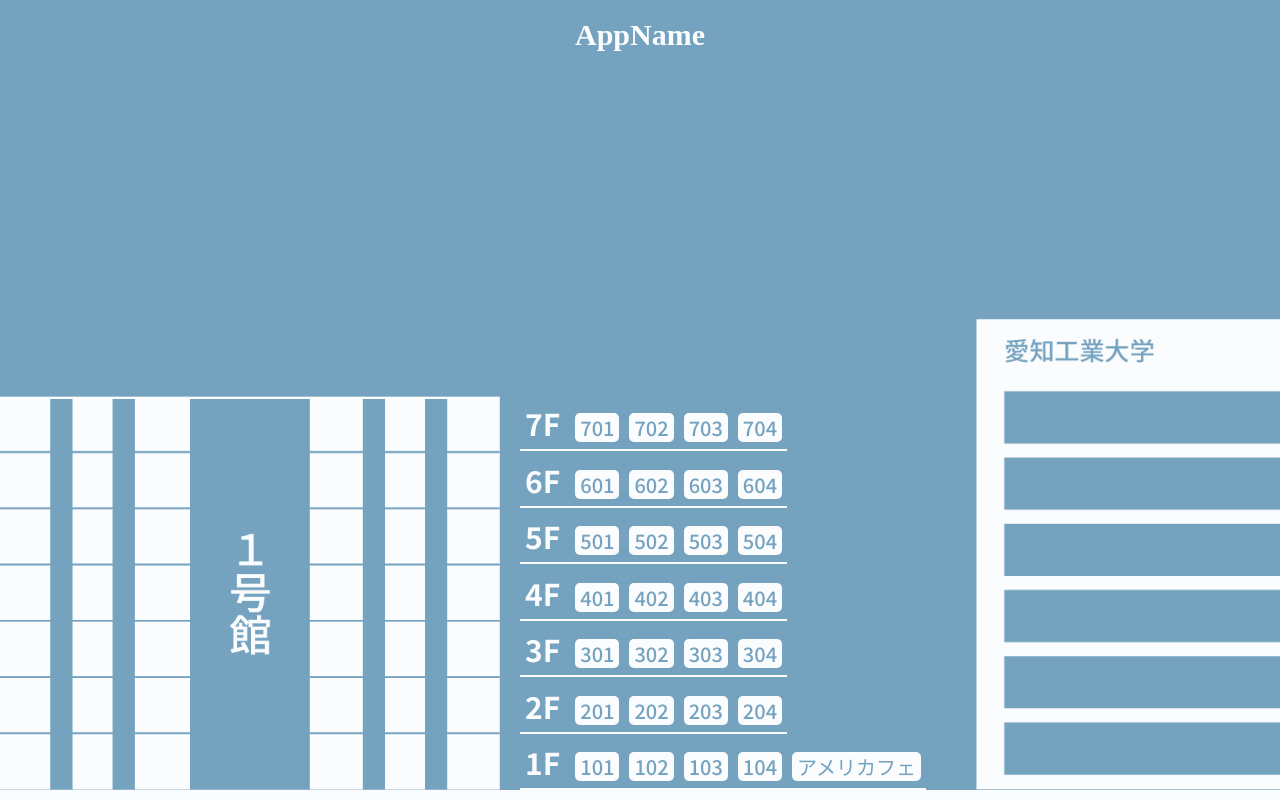
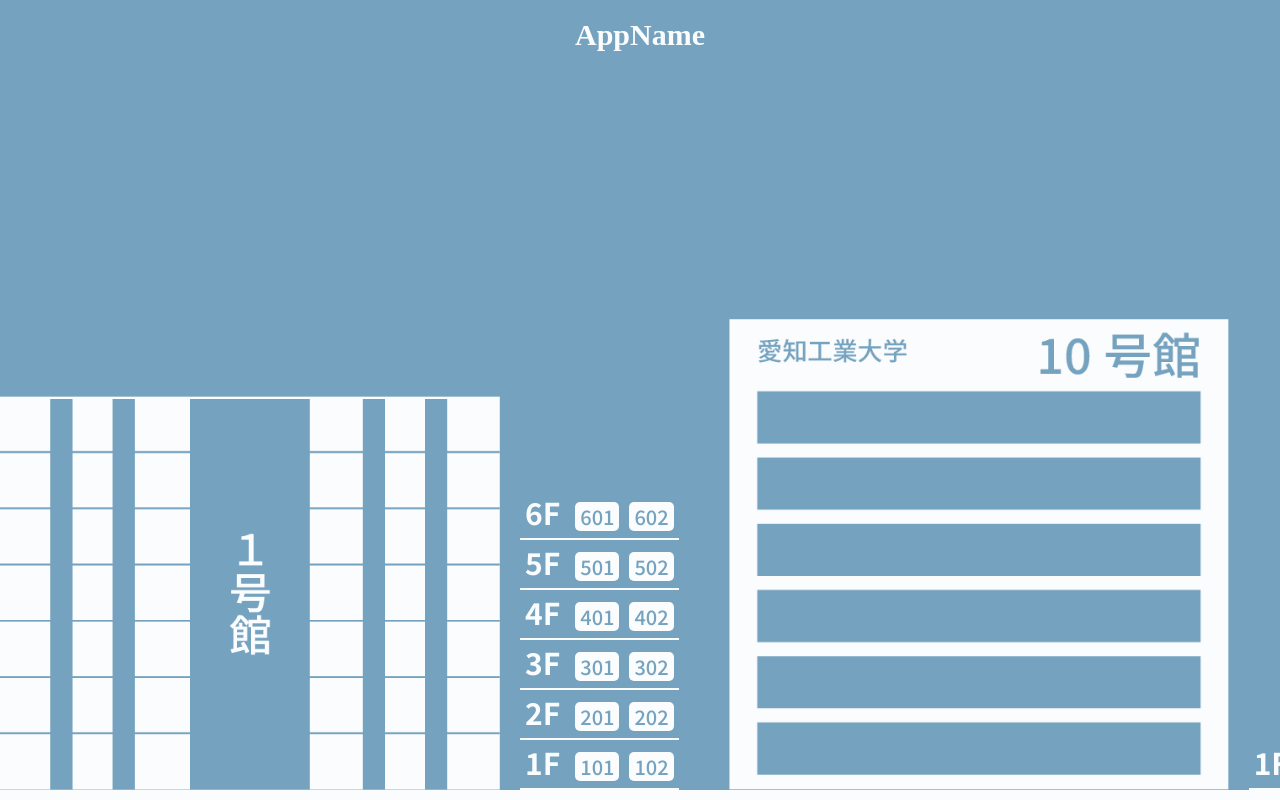
Before and after one commit to SystemEngineeringTeam/geekcamp-2023-vol9, a Next.js app in the folder frontend/: page / in a window 1280 px wide. Built offline with nearby package versions, Linux system fonts and the light colour scheme.

Commit message:
type: 型を修正

```diff
--- a/frontend/components/page/Builds.tsx
+++ b/frontend/components/page/Builds.tsx
@@ -1,31 +1,35 @@
 import styles from "@/styles/Builds.module.scss";
-import { builds } from "@/const";
+import { stayCountsResponse } from "@/const";
 import { useRouter } from "next/router";
+import { useEffect } from "react";
+import { useRecoilState } from "recoil";
+import { stayCountsState } from "../recoil/state";
 
 export default function Builds() {
+  const [stayCounts, setStayCounts] = useRecoilState(stayCountsState);
   const router = useRouter();
+
+  useEffect(() => {
+    const res = stayCountsResponse;
+    if (res.type === "succeeded") {
+      setStayCounts(res.content.staycounts);
+    }
+  }, [setStayCounts]);
 
   return (
     <div className={styles.builds}>
-      {builds.map((build) => (
-        <div className={styles.build} key={build.id}>
+      {Object.keys(stayCounts).map((key) => (
+        <div className={styles.build} key={key}>
           <div
             className={styles.image_container}
             style={{
-              backgroundImage: `url(${build.image})`,
+              backgroundImage: `url(/images/${key}.png)`,
             }}
           ></div>
 
-          <div
-            className={styles.selecter}
-            style={{ paddingBottom: `${build.bottomSpace}px` }}
-          >
-            {build.areas.map((area) => (
-              <div
-                className={styles.area}
-                style={{ marginTop: `${build.gap}px` }}
-                key={area.name}
-              >
+          <div className={styles.selecter}>
+            {stayCounts[key].areas.map((area) => (
+              <div className={styles.area} key={area.name}>
                 <h2 className={styles.area_name}>{area.name}</h2>
 
                 {area.rooms.map((room) => (
@@ -34,12 +38,12 @@
                     onClick={() =>
                       router.push({
                         pathname: "/congestion",
-                        query: { roomId: `${build.id}-${room}` },
+                        query: { roomId: `${key}-${area.name}-${room.name}` },
                       })
                     }
-                    key={room}
+                    key={room.name}
                   >
-                    {room}
+                    {room.name}
                   </span>
                 ))}
               </div>
--- a/frontend/components/recoil/state.ts
+++ b/frontend/components/recoil/state.ts
@@ -1,6 +1,12 @@
+import { StayCounts, StayCountsResponse } from "@/types";
 import { atom } from "recoil";
 
 export const headerShadowState = atom({
   key: "headerShadowState",
   default: false,
 });
+
+export const stayCountsState = atom<StayCounts>({
+  key: "stayCountsState",
+  default: {},
+});
--- a/frontend/const/index.tsx
+++ b/frontend/const/index.tsx
@@ -1,78 +1,68 @@
-import { Area, Build } from "@/types";
+import { StayCountsResponse } from "@/types";
 
-const build1Areas: Area[] = [
+export const stayCountsResponse: StayCountsResponse = {
+  type: "succeeded",
+  content: {
+    staycounts: {
+      bldg1: {
+        name: "1号館",
+        areas: [
           {
             name: "1F",
-    rooms: ["101", "102", "103", "104", "アメリカフェ"],
+            rooms: [
+              { name: "101", staycount: 10 },
+              { name: "102", staycount: 13 },
+            ],
           },
           {
             name: "2F",
-    rooms: ["201", "202", "203", "204"],
+            rooms: [
+              { name: "201", staycount: 10 },
+              { name: "202", staycount: 13 },
+            ],
           },
           {
             name: "3F",
-    rooms: ["301", "302", "303", "304"],
+            rooms: [
+              { name: "301", staycount: 10 },
+              { name: "302", staycount: 13 },
+            ],
           },
           {
             name: "4F",
-    rooms: ["401", "402", "403", "404"],
+            rooms: [
+              { name: "401", staycount: 10 },
+              { name: "402", staycount: 13 },
+            ],
           },
           {
             name: "5F",
-    rooms: ["501", "502", "503", "504"],
+            rooms: [
+              { name: "501", staycount: 10 },
+              { name: "502", staycount: 13 },
+            ],
           },
           {
             name: "6F",
-    rooms: ["601", "602", "603", "604"],
+            rooms: [
+              { name: "601", staycount: 10 },
+              { name: "602", staycount: 13 },
+            ],
           },
-  {
-    name: "7F",
-    rooms: ["701", "702", "703", "704"],
+        ],
       },
-];
-
-const build10Areas: Area[] = [
+      bldg10: {
+        name: "10号館",
+        areas: [
           {
             name: "1F",
-    rooms: ["101", "102", "103", "104"],
+            rooms: [
+              { name: "玉森研", staycount: 10 },
+              { name: "xx研", staycount: 13 },
+            ],
           },
-  {
-    name: "2F",
-    rooms: ["201", "202", "203", "204"],
+        ],
       },
-  {
-    name: "3F",
-    rooms: ["301", "302", "303", "304"],
     },
-  {
-    name: "4F",
-    rooms: ["401", "402", "403", "404"],
   },
-  {
-    name: "5F",
-    rooms: ["501", "502", "503", "504"],
-  },
-  {
-    name: "6F",
-    rooms: ["601", "602", "603", "604"],
-  },
-];
-
-export const builds: Build[] = [
-  {
-    id: "build-1",
-    name: "1号館",
-    image: "/images/build-1.png",
-    areas: build1Areas,
-    gap: 6.5,
-    bottomSpace: 0,
-  },
-  {
-    id: "build-10",
-    name: "10号館",
-    image: "/images/build-10.png",
-    areas: build10Areas,
-    gap: 17,
-    bottomSpace: 15,
-  },
-];
+};
--- a/frontend/pages/index.tsx
+++ b/frontend/pages/index.tsx
@@ -1,13 +1,7 @@
-import { Noto_Sans_JP } from "next/font/google";
 import Builds from "@/components/page/Builds";
 import { useEffect } from "react";
 import { useRecoilState } from "recoil";
 import { headerShadowState } from "@/components/recoil/state";
-
-const noto = Noto_Sans_JP({
-  subsets: ["latin"],
-  weight: ["100", "300", "500", "700", "900"],
-});
 
 export default function Home() {
   const [_, setHeaderShadow] = useRecoilState(headerShadowState);
```
Also changed, not shown: frontend/components/page/Congestion.tsx (+14 -5 lines), frontend/components/ui/room.module.scss (+15 -0 lines), frontend/components/ui/room.tsx (+13 -3 lines), frontend/types/index.tsx (+20 -10 lines), frontend/public/images/bldg1.png (renamed from frontend/public/images/build-1.png), frontend/public/images/bldg10.png (renamed from frontend/public/images/build-10.png). Lines whose indentation alone changed are shown as unchanged.
